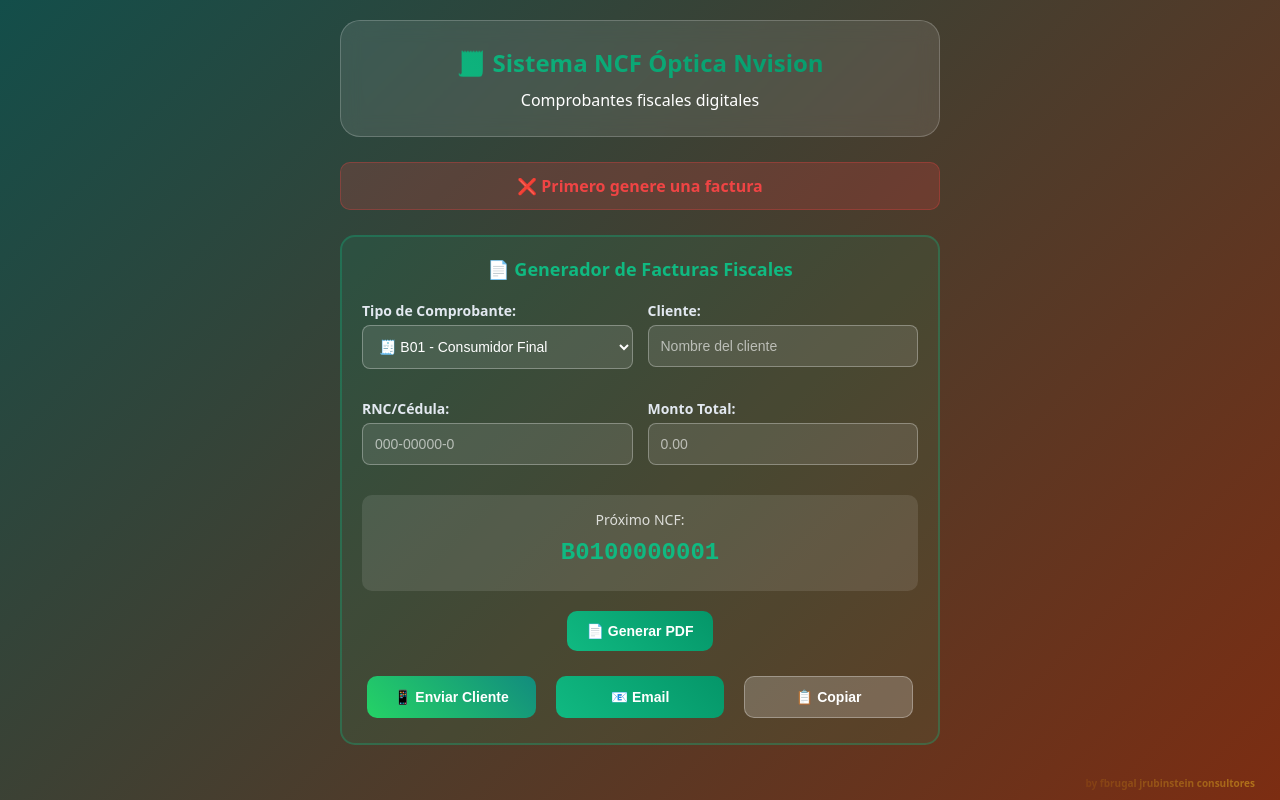
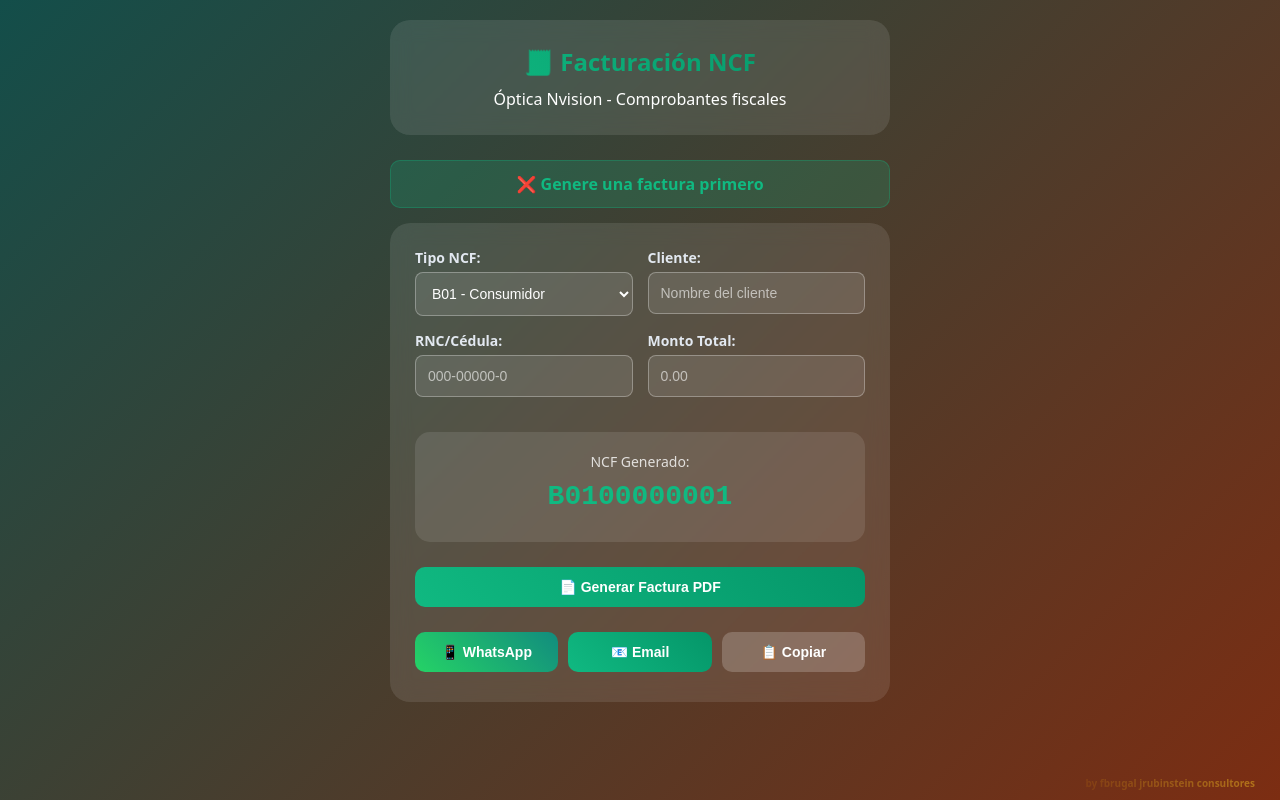
Before and after one commit to optica-2025/vision-total-web, a website: page ncf.html in a window 1280 px wide. Both pictures are taken after a click on the button "📧 Email". Drawn offline with nearby package versions, Linux system fonts and the light colour scheme.

Commit message:
Update ncf.html

```diff
--- a/ncf.html
+++ b/ncf.html
@@ -3,7 +3,7 @@
 <head>
     <meta charset="UTF-8">
     <meta name="viewport" content="width=device-width, initial-scale=1.0">
-    <title>Sistema NCF - Óptica Nvision</title>
+    <title>NCF - Óptica Nvision</title>
     <style>
         * { margin: 0; padding: 0; box-sizing: border-box; }
         body {
@@ -13,12 +13,11 @@
             color: white;
             padding: 20px;
         }
-        .container { max-width: 600px; margin: 0 auto; }
+        .container { max-width: 500px; margin: 0 auto; }
 
         .header {
             background: rgba(255, 255, 255, 0.1);
             backdrop-filter: blur(10px);
-            border: 1px solid rgba(255, 255, 255, 0.2);
             border-radius: 20px;
             padding: 25px;
             text-align: center;
@@ -34,28 +33,12 @@
             background-clip: text;
         }
 
-        .ncf-section {
+        .form-section {
             background: rgba(255, 255, 255, 0.1);
             backdrop-filter: blur(10px);
-            border: 1px solid rgba(255, 255, 255, 0.2);
             border-radius: 20px;
             padding: 25px;
             margin-bottom: 25px;
-        }
-
-        .section-title {
-            font-size: 18px;
-            font-weight: 700;
-            margin-bottom: 20px;
-            text-align: center;
-            color: #10b981;
-        }
-
-        .form-row {
-            display: grid;
-            grid-template-columns: 1fr 1fr;
-            gap: 15px;
-            margin-bottom: 15px;
         }
 
         .form-group {
@@ -92,7 +75,8 @@
             font-weight: 700;
             cursor: pointer;
             transition: all 0.3s ease;
-            margin: 5px;
+            width: 100%;
+            margin: 5px 0;
         }
 
         .btn-primary {
@@ -100,49 +84,30 @@
             color: white;
         }
 
-        .btn-success {
-            background: linear-gradient(45deg, #10b981, #059669);
-            color: white;
-        }
-
-        .btn-danger {
-            background: linear-gradient(45deg, #ef4444, #dc2626);
+        .btn-whatsapp {
+            background: linear-gradient(45deg, #25d366, #128c7e);
             color: white;
         }
 
         .btn-secondary {
             background: rgba(255, 255, 255, 0.2);
             color: white;
-            border: 1px solid rgba(255, 255, 255, 0.3);
         }
 
-        .btn-whatsapp {
-            background: linear-gradient(45deg, #25d366, #128c7e);
-            color: white;
-        }
-
-        .generator-section {
-            background: rgba(16, 185, 129, 0.1);
-            border: 2px solid rgba(16, 185, 129, 0.3);
+        .ncf-display {
+            background: rgba(255, 255, 255, 0.1);
+            padding: 20px;
             border-radius: 15px;
-            padding: 20px;
-            margin-top: 25px;
-        }
-
-        .current-ncf {
-            background: rgba(255, 255, 255, 0.1);
-            padding: 15px;
-            border-radius: 10px;
             text-align: center;
-            margin: 15px 0;
+            margin: 20px 0;
         }
 
         .ncf-number {
-            font-size: 24px;
+            font-size: 28px;
             font-weight: 800;
-            font-family: monospace;
             color: #10b981;
             margin: 10px 0;
+            font-family: monospace;
         }
 
         .alert {
@@ -155,12 +120,6 @@
             text-align: center;
             font-weight: 600;
             display: none;
-        }
-
-        .alert-error {
-            background: rgba(239, 68, 68, 0.2);
-            border-color: rgba(239, 68, 68, 0.3);
-            color: #ef4444;
         }
 
         .footer {
@@ -177,6 +136,12 @@
             background-clip: text;
         }
 
+        .row {
+            display: grid;
+            grid-template-columns: 1fr 1fr;
+            gap: 15px;
+        }
+
         .share-buttons {
             display: grid;
             grid-template-columns: 1fr 1fr 1fr;
@@ -188,54 +153,49 @@
 <body>
     <div class="container">
         <div class="header">
-            <h1>🧾 Sistema NCF Óptica Nvision</h1>
-            <p>Comprobantes fiscales digitales</p>
+            <h1>🧾 Facturación NCF</h1>
+            <p>Óptica Nvision - Comprobantes fiscales</p>
         </div>
 
         <div id="alertContainer"></div>
 
-        <!-- Generador de Facturas -->
-        <div class="generator-section">
-            <h2 class="section-title">📄 Generador de Facturas Fiscales</h2>
-
-            <div class="form-row">
+        <div class="form-section">
+            <div class="row">
                 <div class="form-group">
-                    <label class="form-label">Tipo de Comprobante:</label>
-                    <select id="tipoComprobante" class="form-input">
-                        <option value="B01">🧾 B01 - Consumidor Final</option>
-                        <option value="B02">🏢 B02 - Empresarial</option>
+                    <label class="form-label">Tipo NCF:</label>
+                    <select id="tipoNCF" class="form-input" onchange="actualizarNCF()">
+                        <option value="B01">B01 - Consumidor</option>
+                        <option value="B02">B02 - Empresarial</option>
                     </select>
                 </div>
                 <div class="form-group">
                     <label class="form-label">Cliente:</label>
-                    <input type="text" id="nombreCliente" class="form-input" placeholder="Nombre del cliente">
+                    <input type="text" id="cliente" class="form-input" placeholder="Nombre del cliente">
                 </div>
             </div>
 
-            <div class="form-row">
+            <div class="row">
                 <div class="form-group">
                     <label class="form-label">RNC/Cédula:</label>
-                    <input type="text" id="rncCliente" class="form-input" placeholder="000-00000-0">
+                    <input type="text" id="rnc" class="form-input" placeholder="000-00000-0">
                 </div>
                 <div class="form-group">
                     <label class="form-label">Monto Total:</label>
-                    <input type="number" id="montoTotal" class="form-input" placeholder="0.00" step="0.01">
+                    <input type="number" id="monto" class="form-input" placeholder="0.00" step="0.01">
                 </div>
             </div>
 
-            <div class="current-ncf">
-                <div style="font-size: 14px; opacity: 0.8;">Próximo NCF:</div>
-                <div class="ncf-number" id="proximoNCF">B0100000001</div>
+            <div class="ncf-display">
+                <div style="font-size: 14px; opacity: 0.8;">NCF Generado:</div>
+                <div class="ncf-number" id="ncfActual">B0100000001</div>
             </div>
 
-            <div style="text-align: center;">
-                <button onclick="generarPDF()" class="btn btn-success">📄 Generar PDF</button>
-            </div>
+            <button onclick="generarFactura()" class="btn btn-primary">📄 Generar Factura PDF</button>
 
             <div class="share-buttons">
-                <button onclick="compartirCliente()" class="btn btn-whatsapp">📱 Enviar Cliente</button>
+                <button onclick="enviarWhatsApp()" class="btn btn-whatsapp">📱 WhatsApp</button>
                 <button onclick="enviarEmail()" class="btn btn-primary">📧 Email</button>
-                <button onclick="copiarTexto()" class="btn btn-secondary">📋 Copiar</button>
+                <button onclick="copiarFactura()" class="btn btn-secondary">📋 Copiar</button>
             </div>
         </div>
     </div>
@@ -247,30 +207,50 @@
     <script src="https://cdnjs.cloudflare.com/ajax/libs/jspdf/2.5.1/jspdf.umd.min.js"></script>
 
     <script>
-        let contadorNCF = 1;
+        let contadorB01 = 1;
+        let contadorB02 = 1;
         let ultimaFactura = null;
 
-        function mostrarAlerta(mensaje, tipo = 'success') {
-            const alertHtml = `<div class="alert ${tipo === 'error' ? 'alert-error' : ''}" style="display: block;">${mensaje}</div>`;
+        function mostrarAlerta(mensaje) {
+            const alertHtml = `<div class="alert" style="display: block;">${mensaje}</div>`;
             document.getElementById('alertContainer').innerHTML = alertHtml;
             setTimeout(() => {
                 document.getElementById('alertContainer').innerHTML = '';
-            }, 4000);
+            }, 3000);
         }
 
-        function obtenerDatosFactura() {
-            const tipo = document.getElementById('tipoComprobante').value;
-            const cliente = document.getElementById('nombreCliente').value.trim();
-            const rnc = document.getElementById('rncCliente').value.trim();
-            const monto = parseFloat(document.getElementById('montoTotal').value);
+        function actualizarNCF() {
+            const tipo = document.getElementById('tipoNCF').value;
+            let numero;
+
+            if (tipo === 'B01') {
+                numero = tipo + contadorB01.toString().padStart(8, '0');
+            } else {
+                numero = tipo + contadorB02.toString().padStart(8, '0');
+            }
+
+            document.getElementById('ncfActual').textContent = numero;
+        }
+
+        function obtenerDatos() {
+            const cliente = document.getElementById('cliente').value.trim();
+            const rnc = document.getElementById('rnc').value.trim();
+            const monto = parseFloat(document.getElementById('monto').value);
+            const tipo = document.getElementById('tipoNCF').value;
 
             if (!cliente || !monto) {
-                mostrarAlerta('❌ Complete cliente y monto', 'error');
+                mostrarAlerta('❌ Complete cliente y monto');
                 return null;
             }
 
-            const ncf = tipo + contadorNCF.toString().padStart(8, '0');
-            contadorNCF++;
+            let ncf;
+            if (tipo === 'B01') {
+                ncf = tipo + contadorB01.toString().padStart(8, '0');
+                contadorB01++;
+            } else {
+                ncf = tipo + contadorB02.toString().padStart(8, '0');
+                contadorB02++;
+            }
 
             const subtotal = monto / 1.18;
             const itbis = monto - subtotal;
@@ -285,8 +265,8 @@
             };
         }
 
-        function generarPDF() {
-            const datos = obtenerDatosFactura();
+        function generarFactura() {
+            const datos = obtenerDatos();
             if (!datos) return;
 
             ultimaFactura = datos;
@@ -297,81 +277,70 @@
 
             // Encabezado
             doc.setFillColor(16, 185, 129);
-            doc.rect(0, 0, 210, 40, 'F');
+            doc.rect(0, 0, 210, 35, 'F');
 
             doc.setTextColor(255, 255, 255);
-            doc.setFontSize(24);
+            doc.setFontSize(20);
             doc.text('ÓPTICA NVISION', 105, 20, { align: 'center' });
-            doc.setFontSize(14);
+            doc.setFontSize(12);
             doc.text('FACTURA FISCAL', 105, 30, { align: 'center' });
 
-            // Información
+            // Datos
             doc.setTextColor(0, 0, 0);
             doc.setFontSize(12);
-            doc.text(`NCF: ${datos.ncf}`, 20, 55);
-            doc.text(`Fecha: ${new Date().toLocaleDateString()}`, 20, 65);
-            doc.text(`Cliente: ${datos.cliente}`, 20, 95);
-            doc.text(`RNC/Cédula: ${datos.rnc}`, 20, 105);
+            doc.text(`NCF: ${datos.ncf}`, 20, 50);
+            doc.text(`Fecha: ${new Date().toLocaleDateString()}`, 20, 60);
+            doc.text(`Cliente: ${datos.cliente}`, 20, 80);
+            doc.text(`RNC: ${datos.rnc}`, 20, 90);
 
-            doc.text(`Subtotal: RD$${datos.subtotal.toFixed(2)}`, 20, 140);
-            doc.text(`ITBIS (18%): RD$${datos.itbis.toFixed(2)}`, 20, 150);
+            doc.text(`Subtotal: RD$${datos.subtotal.toFixed(2)}`, 20, 120);
+            doc.text(`ITBIS: RD$${datos.itbis.toFixed(2)}`, 20, 130);
 
             doc.setFontSize(16);
             doc.setTextColor(16, 185, 129);
-            doc.text(`TOTAL: RD$${datos.total.toFixed(2)}`, 20, 170);
+            doc.text(`TOTAL: RD$${datos.total.toFixed(2)}`, 20, 150);
 
             doc.setFontSize(10);
             doc.setTextColor(100, 100, 100);
-            doc.text('📧 oopticanvision@gmail.com', 20, 200);
-            doc.text('📱 849-797-2424', 20, 210);
-            doc.text('by fbrugal jrubinstein consultores', 105, 280, { align: 'center' });
+            doc.text('📱 849-797-2424', 20, 180);
+            doc.text('📧 oopticanvision@gmail.com', 20, 190);
 
             doc.save(`Factura_${datos.ncf}.pdf`);
-            limpiarFormulario();
+            limpiar();
             mostrarAlerta('✅ PDF generado: ' + datos.ncf);
         }
 
-        function compartirCliente() {
+        function enviarWhatsApp() {
             if (!ultimaFactura) {
-                mostrarAlerta('❌ Primero genere una factura', 'error');
+                mostrarAlerta('❌ Genere una factura primero');
                 return;
             }
 
             const datos = ultimaFactura;
             const mensaje = `🧾 *FACTURA FISCAL*\n\nÓptica Nvision\nNCF: ${datos.ncf}\nCliente: ${datos.cliente}\nTotal: RD$${datos.total.toFixed(2)}\n\n📱 849-797-2424\n✨ Vea mejor, viva mejor`;
 
-            if (navigator.share) {
-                navigator.share({
-                    title: `Factura ${datos.ncf}`,
-                    text: mensaje
-                });
-            } else {
-                const url = `https://wa.me/?text=${encodeURIComponent(mensaje)}`;
-                window.open(url, '_blank');
-            }
-
-            mostrarAlerta('📱 Listo para compartir');
+            const url = `https://wa.me/?text=${encodeURIComponent(mensaje)}`;
+            window.open(url, '_blank');
+            mostrarAlerta('📱 WhatsApp abierto');
         }
 
         function enviarEmail() {
             if (!ultimaFactura) {
-                mostrarAlerta('❌ Primero genere una factura', 'error');
+                mostrarAlerta('❌ Genere una factura primero');
                 return;
             }
 
             const datos = ultimaFactura;
             const asunto = `Factura ${datos.ncf}`;
-            const cuerpo = `NCF: ${datos.ncf}\nTotal: RD$${datos.total.toFixed(2)}\n\nÓptica Nvision\n849-797-2424`;
+            const cuerpo = `Factura NCF: ${datos.ncf}\nTotal: RD$${datos.total.toFixed(2)}\n\nÓptica Nvision\n849-797-2424`;
 
-            const mailtoUrl = `mailto:?subject=${encodeURIComponent(asunto)}&body=${encodeURIComponent(cuerpo)}`;
-            window.open(mailtoUrl);
-
+            window.open(`mailto:?subject=${encodeURIComponent(asunto)}&body=${encodeURIComponent(cuerpo)}`);
             mostrarAlerta('📧 Email preparado');
         }
 
-        function copiarTexto() {
+        function copiarFactura() {
             if (!ultimaFactura) {
-                mostrarAlerta('❌ Primero genere una factura', 'error');
+                mostrarAlerta('❌ Genere una factura primero');
                 return;
             }
 
@@ -384,24 +353,15 @@
             }
         }
 
-        function actualizarNCF() {
-            const tipo = document.getElementById('tipoComprobante').value;
-            const proximoNCF = tipo + contadorNCF.toString().padStart(8, '0');
-            document.getElementById('proximoNCF').textContent = proximoNCF;
+        function limpiar() {
+            document.getElementById('cliente').value = '';
+            document.getElementById('rnc').value = '';
+            document.getElementById('monto').value = '';
         }
 
-        function limpiarFormulario() {
-            document.getElementById('nombreCliente').value = '';
-            document.getElementById('rncCliente').value = '';
-            document.getElementById('montoTotal').value = '';
-        }
-
-        // Actualizar NCF al cambiar tipo
-        document.getElementById('tipoComprobante').addEventListener('change', actualizarNCF);
-
         // Inicializar
-        mostrarAlerta('✅ Sistema NCF listo - SIN LOGIN');
-        console.log('Sistema NCF Nvision - Acceso directo');
+        mostrarAlerta('✅ Sistema NCF listo');
+        console.log('NCF Nvision - Acceso directo sin login');
     </script>
 </body>
 </html>
```
